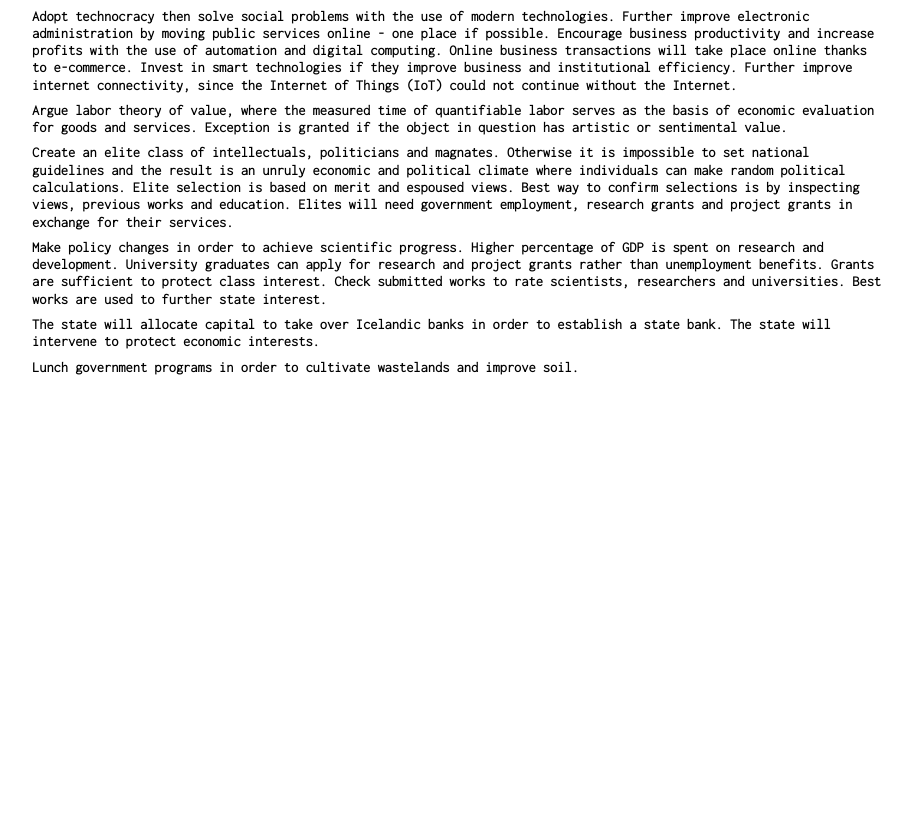
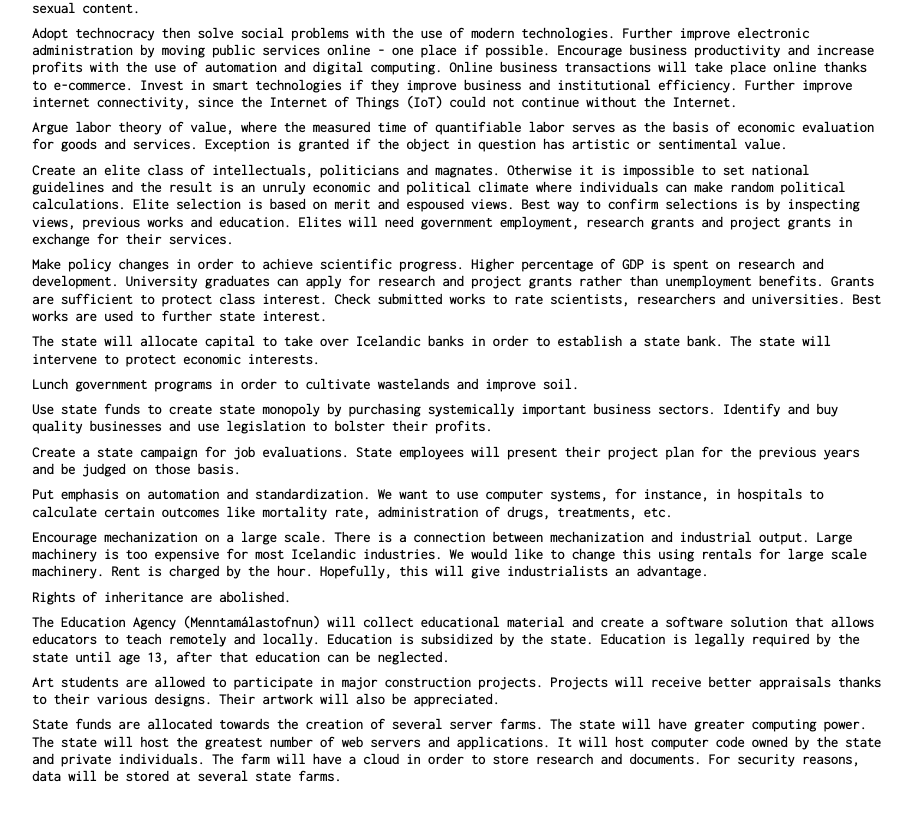
Before and after one commit to kolbeinsson88/silo-labs, a React (Create React App) app: page / in a window 1280 px wide. Shown: the part 484-1304 px from the top of the page, without its empty margins (180-1092 px from the left). Before the commit the page ends 908 px from the top, so only its background shows below. Built offline with nearby package versions, Linux system fonts and the light colour scheme.

Commit message:
updating main page

```diff
--- a/public/index.html
+++ b/public/index.html
@@ -7,7 +7,7 @@
     <meta name="theme-color" content="#000000" />
     <meta
       name="description"
-      content="Web site created using create-react-app"
+      content="SILO LAB"
     />
     <title>SILO LAB</title>
   </head>
--- a/src/components/home.js
+++ b/src/components/home.js
@@ -8,7 +8,7 @@ class Home extends React.Component {
                 <div className="page__row">
                     <div className="page__row__section">
                         <h2 className="title">Keywords</h2>
-                        <p>leadership, culture, Dataism, technocracy, labor theory of value, elitism, research and development, state banking</p>
+                        <p>leadership, culture, Dataism, technocracy, labor theory of value, elitism, research and development, state banking, job analysis, automation, mechanization, inheritance</p>
                     </div>
                     <div className="page__row__section">
                         <h2>Manifesto</h2>
@@ -42,6 +42,30 @@ class Home extends React.Component {
                         <p>
                             Lunch government programs in order to cultivate wastelands and improve soil.
                         </p>
+                        <p>
+                            Use state funds to create state monopoly by purchasing systemically important business sectors. Identify and buy quality businesses and use legislation to bolster their profits.
+                        </p>
+                        <p>
+                            Create a state campaign for job evaluations. State employees will present their project plan for the previous years and be judged on those basis.
+                        </p>
+                        <p>
+                            Put emphasis on automation and standardization. We want to use computer systems, for instance, in hospitals to calculate certain outcomes like mortality rate, administration of drugs, treatments, etc.
+                        </p>
+                        <p>
+                            Encourage mechanization on a large scale. There is a connection between mechanization and industrial output. Large machinery is too expensive for most Icelandic industries. We would like to change this using rentals for large scale machinery. Rent is charged by the hour. Hopefully, this will give industrialists an advantage.
+                        </p>
+                        <p>
+                            Rights of inheritance are abolished.
+                        </p>
+                        <p>
+                            The Education Agency (Menntamálastofnun) will collect educational material and create a software solution that allows educators to teach remotely and locally. Education is subsidized by the state. Education is legally required by the state until age 13, after that education can be neglected.
+                        </p>
+                        <p>
+                            Art students are allowed to participate in major construction projects. Projects will receive better appraisals thanks to their various designs. Their artwork will also be appreciated.
+                        </p>
+                        <p>
+                            State funds are allocated towards the creation of several server farms. The state will have greater computing power. The state will host the greatest number of web servers and applications. It will host computer code owned by the state and private individuals. The farm will have a cloud in order to store research and documents. For security reasons, data will be stored at several state farms.
+                        </p>
                     </div>
                 </div>
             </div>
```
Also changed, not shown: src/index.js (+4 -32 lines), 1 other file (tests, documents, lock files or other folders).
